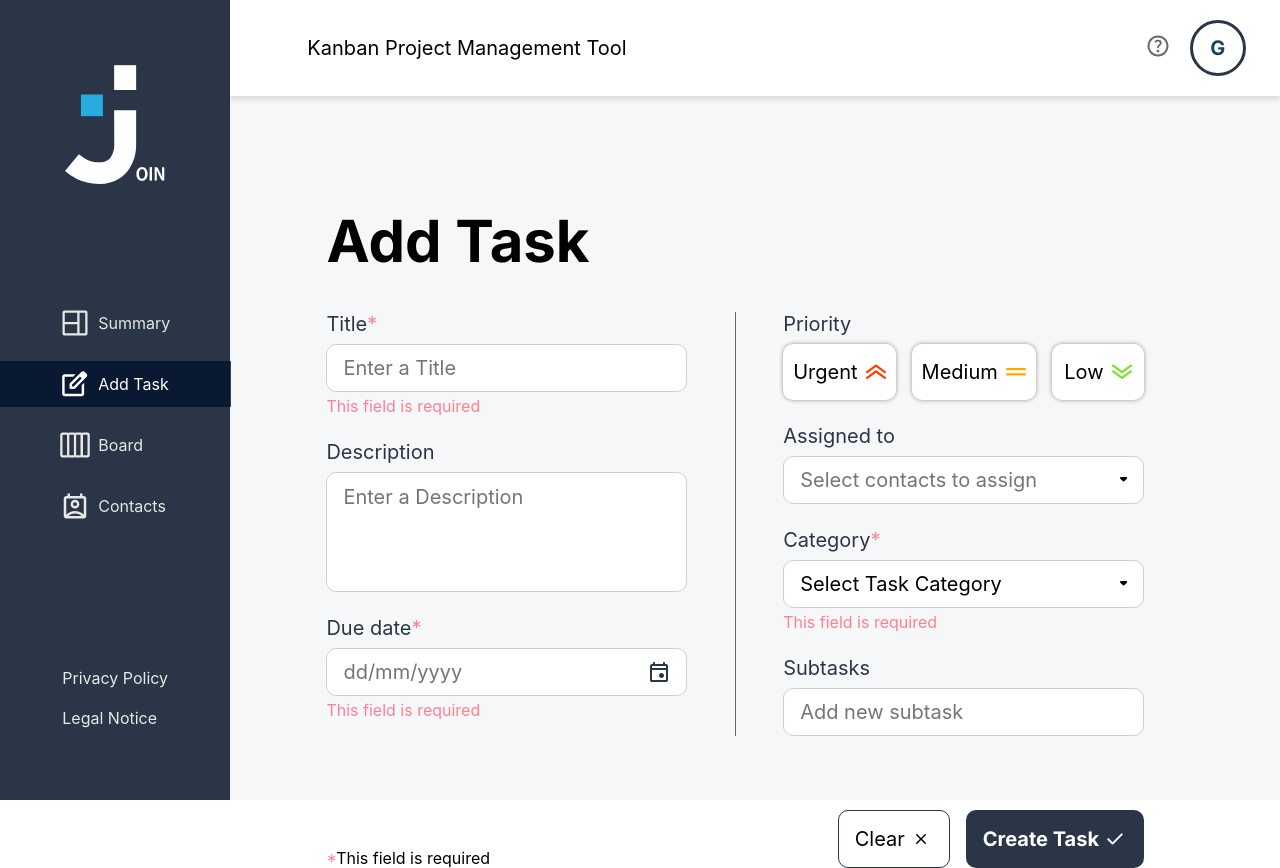
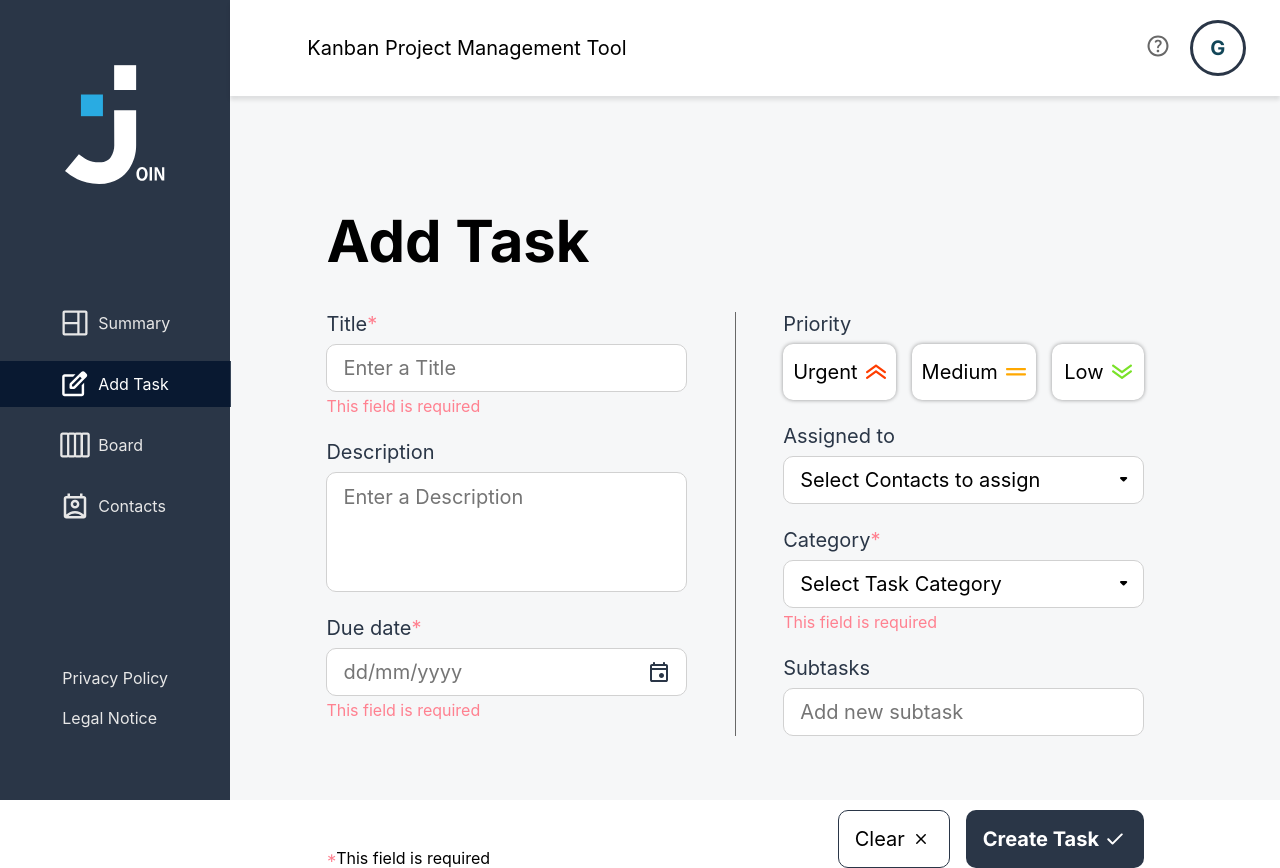
Before and after one commit to AnastasiaRoberz/join, an Angular app: page /add-task in a window 1280 px wide. Built offline with nearby package versions, Linux system fonts and the light colour scheme; a web font is replaced by a local one.

Commit message:
style: fixed dropdown styling for assigned-to

```diff
--- a/src/app/features/main/add-task/add-task.html
+++ b/src/app/features/main/add-task/add-task.html
@@ -65,11 +65,12 @@
             <div class="dropdown__trigger" [class.open]="assignedOpen()" (click)="toggleAssigned()">
               <input
                 type="text"
+                class="dropdown-input assigned-input"
                 formControlName="assigned"
-                placeholder="Select contacts to assign"
+                placeholder="Select Contacts to assign"
                 [class.open]="assignedOpen()"
               />
-              <svg class="dropdown__chevron" [class.rotated]="assignedOpen()">
+              <svg class="dropdown__chevron assigned-arrow" [class.rotated]="assignedOpen()">
                 <use href="./assets/icons/icons.svg#drop-down-arrow"></use>
               </svg>
             </div>
@@ -88,13 +89,13 @@
           <div class="taskWrap__withHint">
             <div class="dropdown__trigger" [class.open]="categoryOpen()" (click)="toggleCategory()">
               <input
-                class="category-input"
+                class="dropdown-input"
                 type="text"
                 readonly
                 formControlName="category"
                 placeholder="Select Task Category"
               />
-              <svg class="dropdown__chevron" [class.rotated]="categoryOpen()">
+              <svg class="dropdown__chevron category-arrow" [class.rotated]="categoryOpen()">
                 <use href="./assets/icons/icons.svg#drop-down-arrow"></use>
               </svg>
             </div>
--- a/src/app/features/main/add-task/add-task.scss
+++ b/src/app/features/main/add-task/add-task.scss
@@ -101,7 +101,7 @@
     resize: none;
   }
 
-  .category-input {
+  .dropdown-input {
     z-index: 1;
 
     &::placeholder {
@@ -114,6 +114,10 @@
       outline: none;
       border-color: $input-default-border;
     }
+  }
+
+  .assigned-input {
+    z-index: 3;
   }
 
   .assigned-dropdown {
@@ -188,6 +192,14 @@
     border-bottom-right-radius: 10px;
   }
 
+  .assigned-arrow {
+    z-index: 4;
+  }
+
+  .category-arrow {
+    z-index: 1;
+  }
+
   .dropdown__chevron {
     width: 8px;
     height: 5px;
@@ -195,7 +207,6 @@
     right: 16px;
     pointer-events: none;
     transition: transform 0.2s ease;
-    z-index: 1;
     color: $text-normal;
 
     &.rotated {
```
